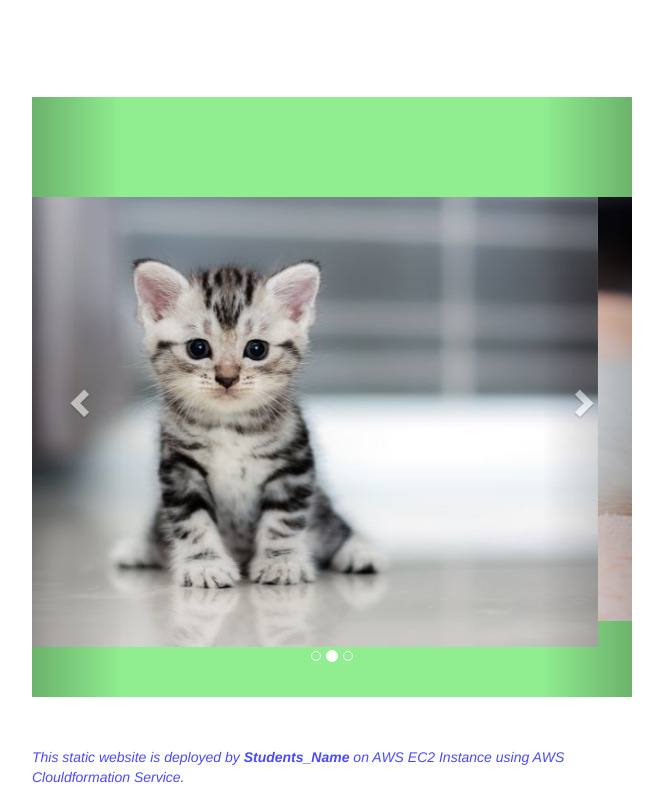
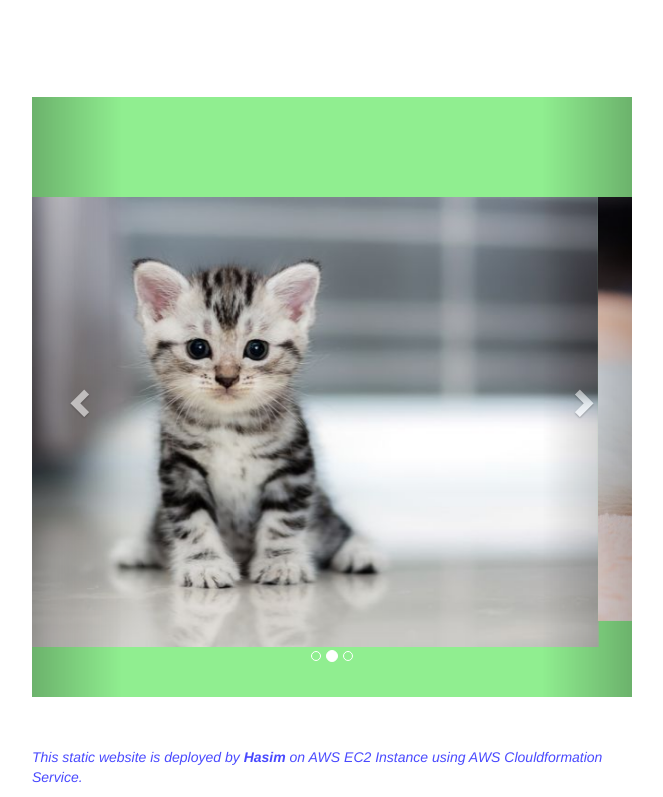
Before and after one commit to hasim7025/cf-static-website-ec2, a plain HTML site: page static-web/index.html in a window 1280 px wide. Shown: the part 286-1083 px from the top of the page, without its empty margins (308-971 px from the left). Drawn offline with nearby package versions, Linux system fonts and the light colour scheme.

Commit message:
made changes on the index file

```diff
--- a/static-web/index.html
+++ b/static-web/index.html
@@ -80,7 +80,7 @@
   </div>
 
 
-  <p class="footnote"><i>This static website is deployed by <b> Students_Name </b> on AWS EC2 Instance using AWS
+  <p class="footnote"><i>This static website is deployed by <b> Hasim </b> on AWS EC2 Instance using AWS
       Clouldformation Service.</i></p>
 </body>
 
```
